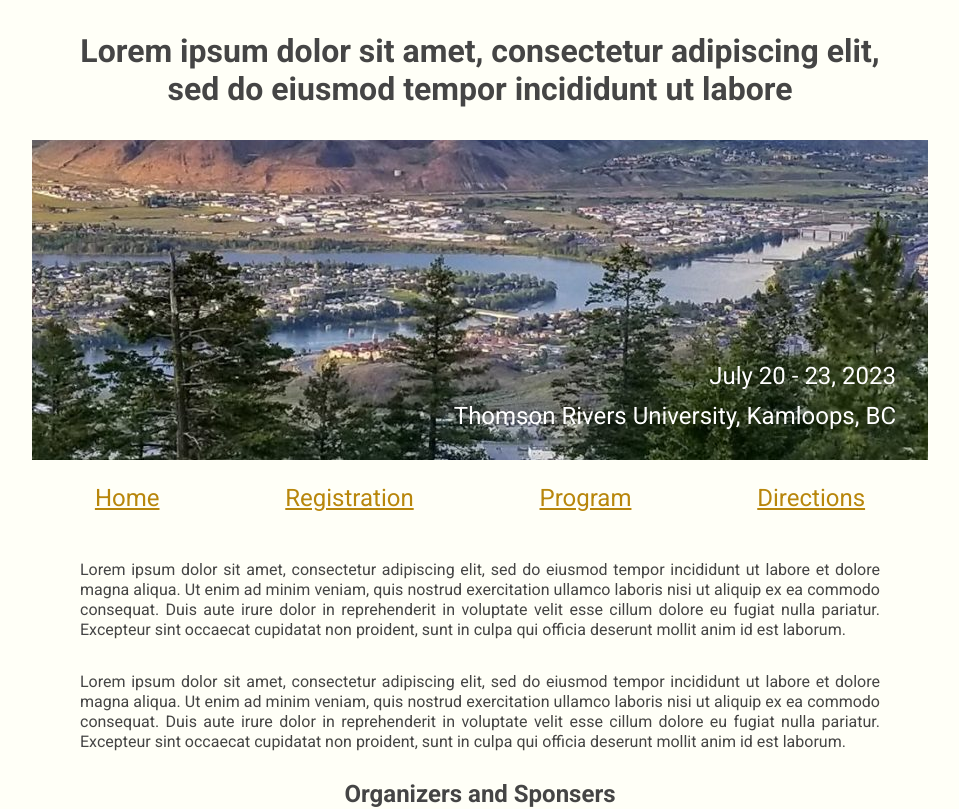
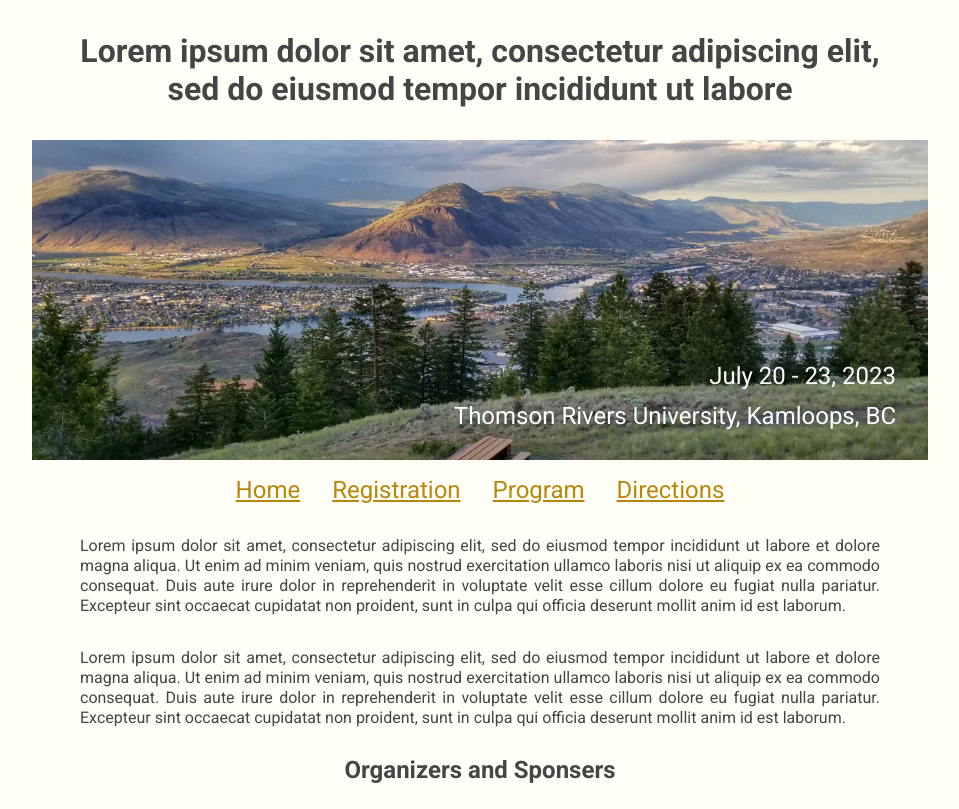
Before and after one commit to shafinaz2006/tru-conference, a Next.js app: page / in a window 1280 px wide. Shown: the top 809 px of the page, without its empty margins (160-1119 px from the left). Built offline with nearby package versions, Linux system fonts and the light colour scheme.

Commit message:
change background image source

```diff
--- a/components/Header.js
+++ b/components/Header.js
@@ -1,22 +1,26 @@
 import Link from 'next/link';
+import Image from "next/image"
 
 const Header = () => {
   return (
     <header>
       <h1>Lorem ipsum dolor sit amet, consectetur adipiscing elit, sed do eiusmod tempor incididunt ut labore</h1>
       <div className="headerImg">
+        <Image
+            src='/CFJC-Kamloops-spring2.jpg' alt='kamloops'
+            fill sizes='100vw'
+            style={{objectFit:"cover"}}
+        />
         <div className='headerText'>
           <p>July 20 - 23, 2023</p>
           <p>Thomson Rivers University, Kamloops, BC</p>
         </div>
       </div>
       <nav>
-        <ul>
-          <li><Link href='/' className='navLink'>Home</Link></li>
-          <li><Link href='registration' className='navLink'>Registration</Link></li>
-          <li><Link href='program' className='navLink'>Program</Link></li>
-          <li><Link href='directions' className='navLink'>Directions</Link></li>
-        </ul>
+        <Link href='/' className='navLink'>Home</Link>
+        <Link href='registration' className='navLink'>Registration</Link>
+        <Link href='program' className='navLink'>Program</Link>
+        <Link href='directions' className='navLink'>Directions</Link>
       </nav>
     </header>
   )
--- a/styles/globals.css
+++ b/styles/globals.css
@@ -60,20 +60,18 @@ footer {
   margin: 2rem 0 0.5rem 0;
   position: absolute;
   bottom: 0;
-  width: 100%;
+  width: 80%;
+  margin-left: 10%;
 }
 main {
   margin: 0 0.5rem;
   padding-bottom: 3rem;
 }
 header {
-  margin: 2rem 0;
+  margin: 2rem 0 0 0;
 }
 .headerImg {
   height: 40vh;
-  background-image: url('/CFJC-Kamloops-spring2.jpg');
-  background-position: center;
-  object-fit: cover;
   position: relative;
 }
 .headerText {
@@ -91,16 +89,17 @@ header {
   padding: 0.5rem;
   line-height: 1.5rem;
 }
-nav ul {
+
+nav {
   display: flex;
-  justify-content: space-around;
-  list-style-type: none;
-  margin: 1.5rem 0 0.25rem 0;
+  flex-wrap: wrap;
+  justify-content: center;
 }
 .navLink {
   font-size: 1.25rem;
   color: #b8860b;
   text-decoration: underline;
+  padding: 0.5rem;
 }
 .navLink:hover{
   color: #b2132e;
@@ -111,6 +110,9 @@ nav ul {
     width: 80vw;
     margin-left: 10vw;
   }
+  header {
+    margin: 2rem 0 0 0;
+  }
   h1 {
     margin: 2rem;
   }
@@ -120,6 +122,7 @@ nav ul {
   }
   .navLink {
     font-size: 1.5rem;
+    padding: 1rem;
   }
 }
 
```
